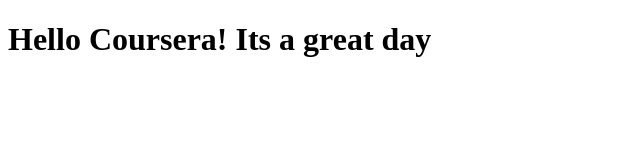
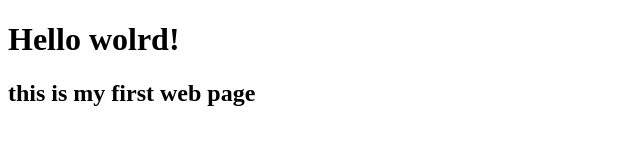
Before and after one commit to deveshsr124/coursera-test, a plain HTML site: page site/index.html in a window 1280 px wide. Shown: the whole page, without its empty margins (0-640 px from the left). Drawn offline with Linux system fonts and the light colour scheme.

Commit message:
small addition to our page

```diff
--- a/site/index.html
+++ b/site/index.html
@@ -4,6 +4,7 @@
 	<title>my site</title>
 </head>
 <body>
-<h1>Hello Coursera! Its a  great day </h1>
+<h1>Hello wolrd!</h1>
+<h2>this is my first web page</h2>
 </body>
 </html>
```
